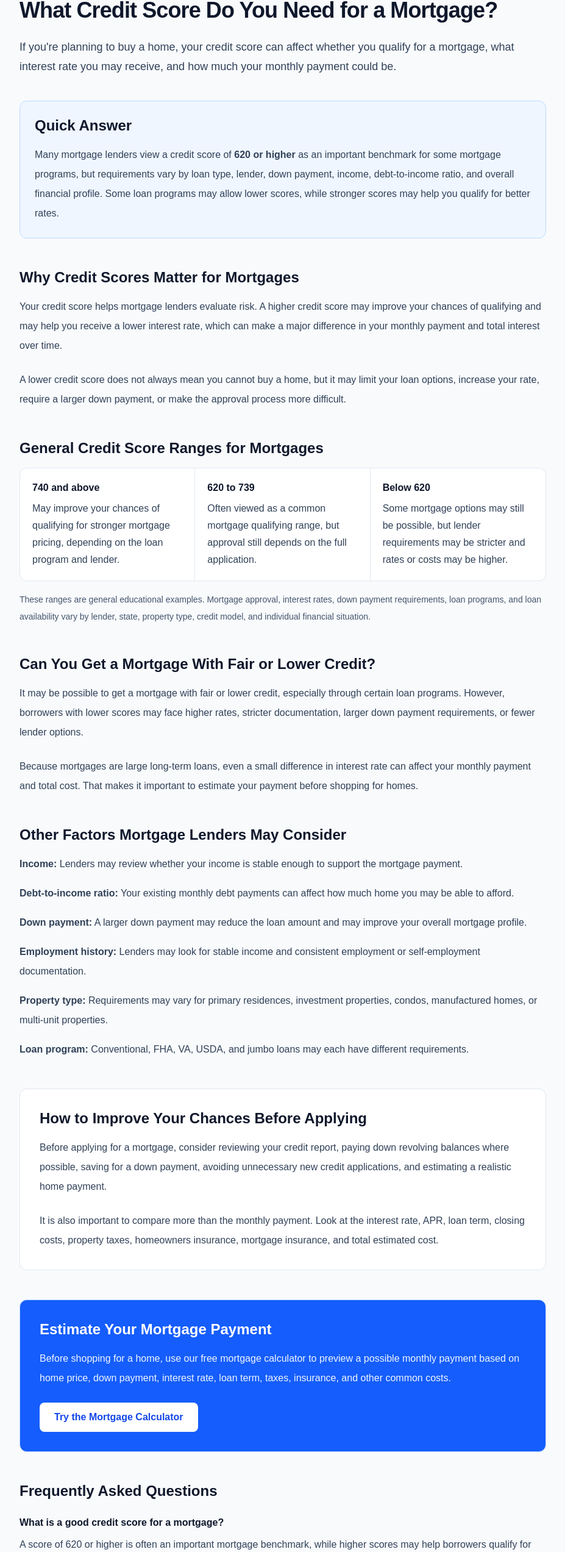
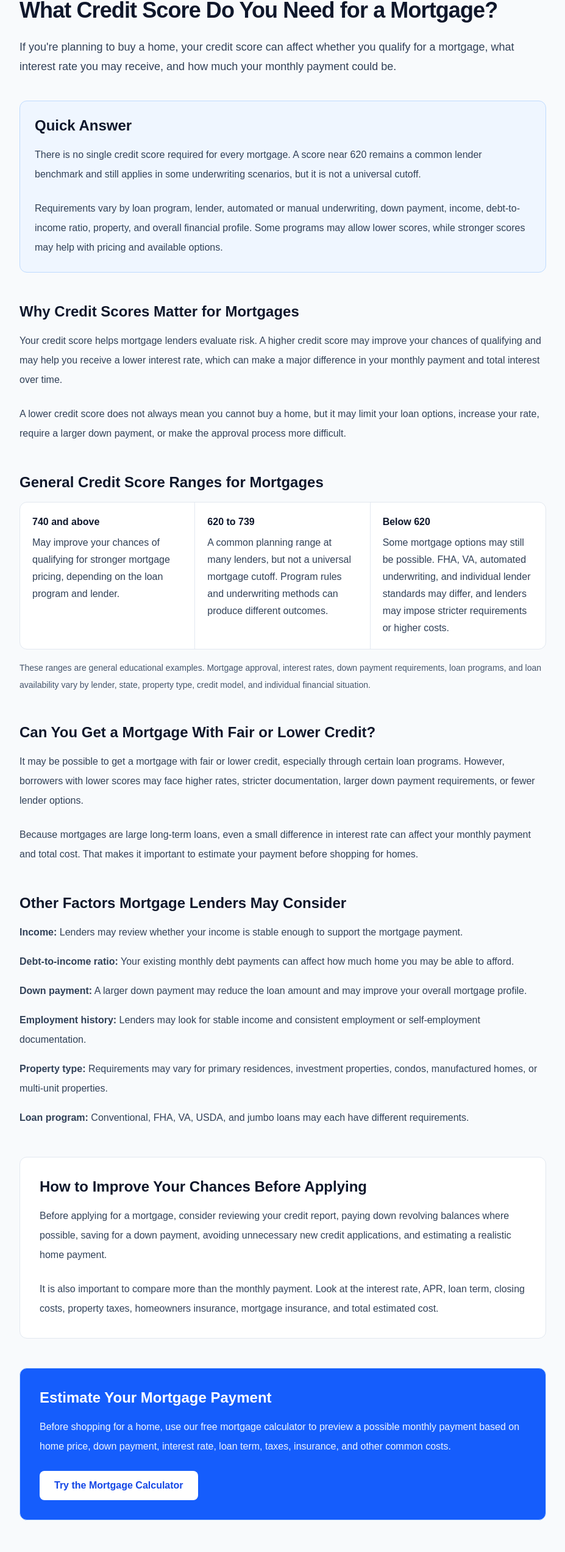
Before and after one commit to 39jorgegonzalez-lab/myloanpreview, a Next.js app: page /learning-center/what-credit-score-do-you-need-for-a-mortgage in a window 1280 px wide. Shown: the part 218-2763 px from the top of the page at 61% size, without its empty margins (176-1103 px from the left). Built offline with nearby package versions, Linux system fonts and the light colour scheme.

Commit message:
Content: Update mortgage credit score guidance

```diff
--- a/app/learning-center/what-credit-score-do-you-need-for-a-mortgage/page.tsx
+++ b/app/learning-center/what-credit-score-do-you-need-for-a-mortgage/page.tsx
@@ -40,13 +40,17 @@ export default function MortgageCreditScoreArticle() {
             Quick Answer
           </h2>
 
+          <p className="mb-6 leading-8 text-slate-700">
+            There is no single credit score required for every mortgage. A score
+            near 620 remains a common lender benchmark and still applies in some
+            underwriting scenarios, but it is not a universal cutoff.
+          </p>
+
           <p className="leading-8 text-slate-700">
-            Many mortgage lenders view a credit score of{" "}
-            <strong>620 or higher</strong> as an important benchmark for some
-            mortgage programs, but requirements vary by loan type, lender,
-            down payment, income, debt-to-income ratio, and overall financial
-            profile. Some loan programs may allow lower scores, while stronger
-            scores may help you qualify for better rates.
+            Requirements vary by loan program, lender, automated or manual
+            underwriting, down payment, income, debt-to-income ratio, property,
+            and overall financial profile. Some programs may allow lower scores,
+            while stronger scores may help with pricing and available options.
           </p>
         </section>
 
@@ -87,16 +91,18 @@ export default function MortgageCreditScoreArticle() {
               <div className="p-5">
                 <h3 className="font-bold text-slate-900">620 to 739</h3>
                 <p className="mt-2 leading-7 text-slate-700">
-                  Often viewed as a common mortgage qualifying range, but
-                  approval still depends on the full application.
+                  A common planning range at many lenders, but not a universal
+                  mortgage cutoff. Program rules and underwriting methods can
+                  produce different outcomes.
                 </p>
               </div>
 
               <div className="p-5">
                 <h3 className="font-bold text-slate-900">Below 620</h3>
                 <p className="mt-2 leading-7 text-slate-700">
-                  Some mortgage options may still be possible, but lender
-                  requirements may be stricter and rates or costs may be higher.
+                  Some mortgage options may still be possible. FHA, VA, automated
+                  underwriting, and individual lender standards may differ, and
+                  lenders may impose stricter requirements or higher costs.
                 </p>
               </div>
             </div>
@@ -215,10 +221,10 @@ export default function MortgageCreditScoreArticle() {
               </h3>
 
               <p className="mt-2 leading-8 text-slate-700">
-                A score of 620 or higher is often an important mortgage
-                benchmark, while higher scores may help borrowers qualify for
-                more competitive rates. Actual requirements vary by loan program
-                and lender.
+                There is no single good score for every mortgage. Scores near 620
+                remain common planning benchmarks at many lenders, while stronger
+                scores may help with pricing and available options. Some programs
+                and underwriting paths may apply different standards.
               </p>
             </div>
 
@@ -228,9 +234,10 @@ export default function MortgageCreditScoreArticle() {
               </h3>
 
               <p className="mt-2 leading-8 text-slate-700">
-                Some mortgage programs may allow lower credit scores, but
-                approval is not guaranteed. Lenders may require a stronger down
-                payment, lower debt-to-income ratio, or additional documentation.
+                It may be possible. FHA policy generally permits maximum FHA
+                financing with a qualifying score of 580 or above, while scores
+                from 500 through 579 are generally limited to 90% loan-to-value.
+                Lenders may set higher minimums, and approval is not guaranteed.
               </p>
             </div>
 
@@ -260,6 +267,52 @@ export default function MortgageCreditScoreArticle() {
           </div>
         </section>
 
+        <section className="mt-12 rounded-xl border border-slate-200 bg-white p-8">
+          <h2 className="mb-4 text-2xl font-bold text-slate-900">
+            Official Mortgage Program Sources
+          </h2>
+
+          <p className="mb-5 leading-8 text-slate-700">
+            Mortgage credit requirements can change, and individual lenders may
+            apply stricter standards. These official resources explain important
+            program-level rules and underwriting updates.
+          </p>
+
+          <ul className="space-y-3 leading-7">
+            <li>
+              <a
+                href="https://singlefamily.fanniemae.com/applications-technology/desktop-underwriter-desktop-originator/desktop-underwriter-credit-risk-assessment-updates"
+                target="_blank"
+                rel="noopener noreferrer"
+                className="font-semibold text-blue-700 underline decoration-blue-300 underline-offset-4 hover:text-blue-900"
+              >
+                Fannie Mae: Desktop Underwriter Credit Risk Assessment Updates
+              </a>
+            </li>
+
+            <li>
+              <a
+                href="https://answers.hud.gov/FHA/s/article/Does-FHA-require-a-minimum-credit-score-and-how-is-it-determined"
+                target="_blank"
+                rel="noopener noreferrer"
+                className="font-semibold text-blue-700 underline decoration-blue-300 underline-offset-4 hover:text-blue-900"
+              >
+                HUD: FHA Minimum Credit Score Guidance
+              </a>
+            </li>
+
+            <li>
+              <a
+                href="https://benefits.va.gov/homeloans/documents/docs/lgy-eligibility-for-va-home-loan-toolkit.pdf"
+                target="_blank"
+                rel="noopener noreferrer"
+                className="font-semibold text-blue-700 underline decoration-blue-300 underline-offset-4 hover:text-blue-900"
+              >
+                U.S. Department of Veterans Affairs: Home Loan Eligibility Toolkit
+              </a>
+            </li>
+          </ul>
+        </section>
         <EmailSignupCTA />
 
         <section className="mt-12 rounded-xl border border-amber-200 bg-amber-50 p-6">
```
